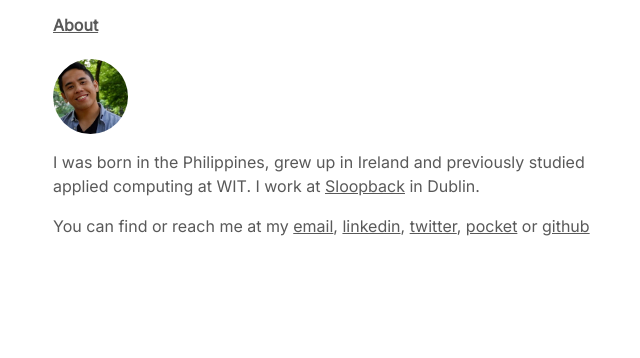
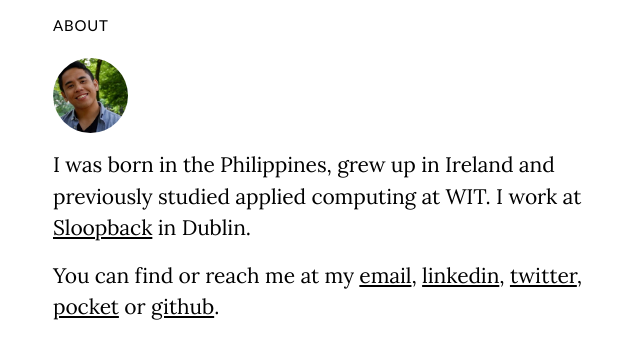
Before and after one commit to jkrclaro/jkrclaro.github.io, a React (Create React App) app: page / in a window 1280 px wide. Shown: the top 358 px of the page, without its empty margins (32-672 px from the left). Built offline with nearby package versions, Linux system fonts and the light colour scheme.

Commit message:
Update fonts

```diff
--- a/public/index.html
+++ b/public/index.html
@@ -26,7 +26,7 @@
     <meta name="msapplication-square310x310logo" content="mstile-310x310.png" />
     <meta charset="utf-8">
     <meta name="viewport" content="width=device-width, initial-scale=1, shrink-to-fit=no">
-    <link href="https://fonts.googleapis.com/css2?family=Inter:400" rel="stylesheet">
+    <link href="https://fonts.googleapis.com/css2?family=Lato&family=Lora&display=swap" rel="stylesheet">
     <link rel='stylesheet' href='https://stackpath.bootstrapcdn.com/bootstrap/4.3.1/css/bootstrap.min.css' integrity='sha384-ggOyR0iXCbMQv3Xipma34MD+dH/1fQ784/j6cY/iJTQUOhcWr7x9JvoRxT2MZw1T' crossorigin='anonymous'>
   </head>
   <body>
--- a/src/components/Home.jsx
+++ b/src/components/Home.jsx
@@ -17,7 +17,7 @@
                         I work at <a href='https://www.sloopback.com' target='_blank' rel='noopener noreferrer'>Sloopback</a> in Dublin.
                     </p>
                     <p>
-                        You can find or reach me at my <a href='mailto:jkrclaro@gmail.com'>email</a>, <a href='https://www.linkedin.com/in/johnclaro' target='_blank' rel='noopener noreferrer'>linkedin</a>, <a href='https://www.twitter.com/johnclaro_' target='_blank' rel='noopener noreferrer'>twitter</a>, <a href='https://getpocket.com/@johnclaro' target='_blank' rel='noopener noreferrer'>pocket</a> or <a href='https://github.com/johnclaro' target='_blank' rel='noopener noreferrer'>github</a>
+                        You can find or reach me at my <a href='mailto:jkrclaro@gmail.com'>email</a>, <a href='https://www.linkedin.com/in/johnclaro' target='_blank' rel='noopener noreferrer'>linkedin</a>, <a href='https://www.twitter.com/johnclaro_' target='_blank' rel='noopener noreferrer'>twitter</a>, <a href='https://getpocket.com/@johnclaro' target='_blank' rel='noopener noreferrer'>pocket</a> or <a href='https://github.com/johnclaro' target='_blank' rel='noopener noreferrer'>github</a>.
                     </p>
                 </div>
             </div>
--- a/src/components/Navbar.jsx
+++ b/src/components/Navbar.jsx
@@ -12,8 +12,7 @@
         const { pathname } = this.state;
         return (
             <div className='nav mt-3 mb-3'>
-                <h6 style={{paddingRight: 20}}><a className={pathname === '/' ? 'active' : ''} href='/'>About</a></h6>
-                {/* <h6><a className={pathname === '/books' ? 'active' : ''} href='/books'>Books</a></h6> */}
+                <h6 style={{paddingRight: 20}}><a className={pathname === '/' ? 'active' : ''} href='/'>ABOUT</a></h6>
             </div>
         )
     }
--- a/src/index.css
+++ b/src/index.css
@@ -1,28 +1,29 @@
-* {
-    font-family: 'Inter', sans-serif;
-}
-
 h1,h2,h3,h4,h5,h6 {
-    font-weight: 700;
     color: #000;
-    font-size: 16px;
+    font-size: 15px;
+    letter-spacing: 0.8px;
+    font-family: 'Lato', sans-serif;
 }
 
 p {
-    color: #595959;
-    font-size: 16px;
+    font-family: 'Lora', serif;
+    color: #000;
+    font-size: 21px;
+    letter-spacing: -0.1px;
 }
 p a {
+    color: #000;
     text-decoration: underline !important;
 }
 
 a {
-    color: #595959;
+    color: #888;
 }
 a:hover {
-    color: #999
+    color: #000;
+    text-decoration: none;
 }
 
 .active {
-    text-decoration: underline !important;
+    color: #000;
 }
```
